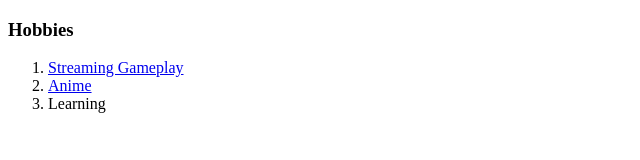
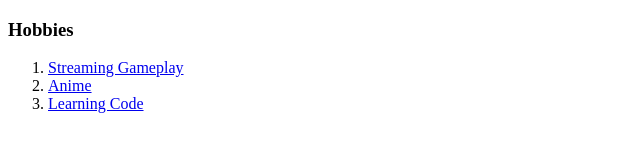
Before and after one commit to Paragon8801/CV, a plain HTML site: page hobbie.html in a window 1280 px wide. Shown: the whole page, without its empty margins (0-640 px from the left). Drawn offline with Linux system fonts and the light colour scheme.

Commit message:
Update hobbie.html

```diff
--- a/hobbie.html
+++ b/hobbie.html
@@ -9,7 +9,7 @@
   <ol>
     <li><a href="https://www.twitch.tv/paragon8801">Streaming Gameplay</a></li>
     <li><a href="https://beta.crunchyroll.com/">Anime</a></li>
-    <li>Learning</li>
+    <li><a href="https://developer.mozilla.org/en-US/">Learning Code</a></li>
   </ol>
 
   </body>
```
